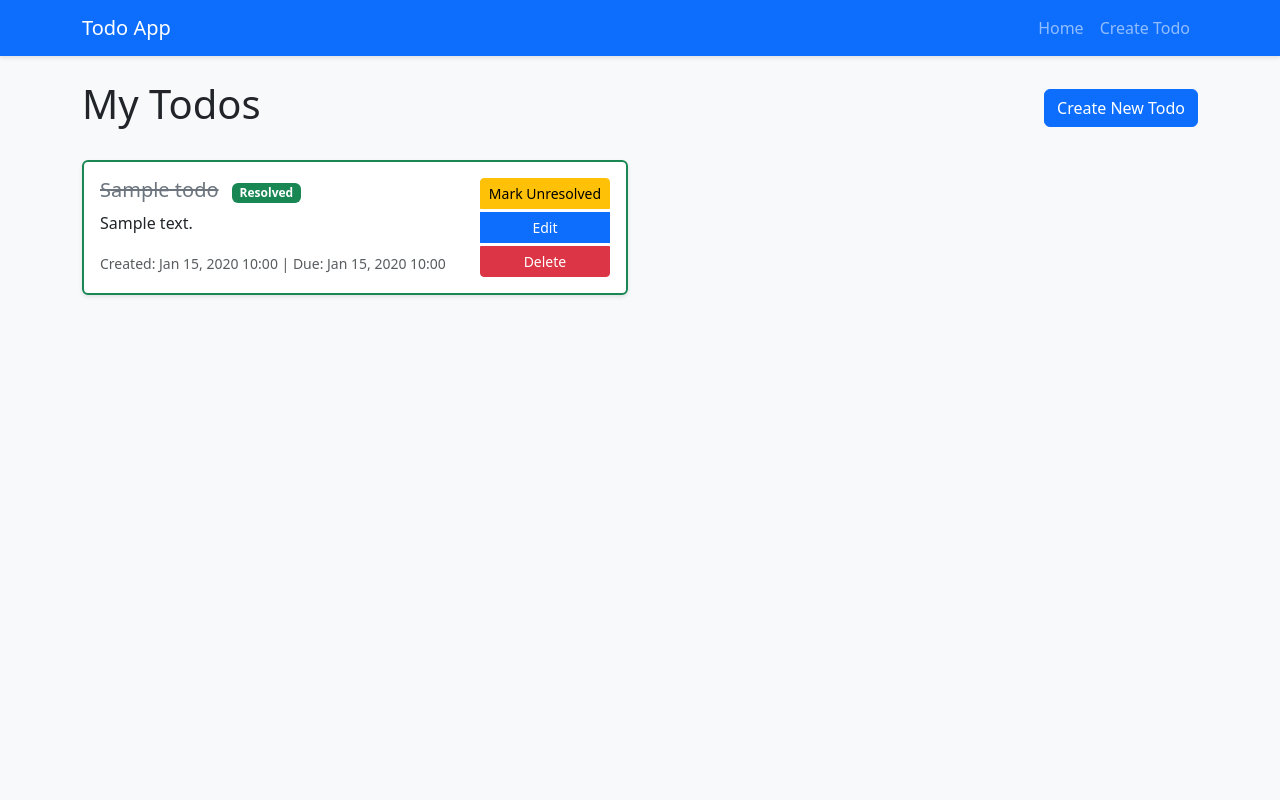
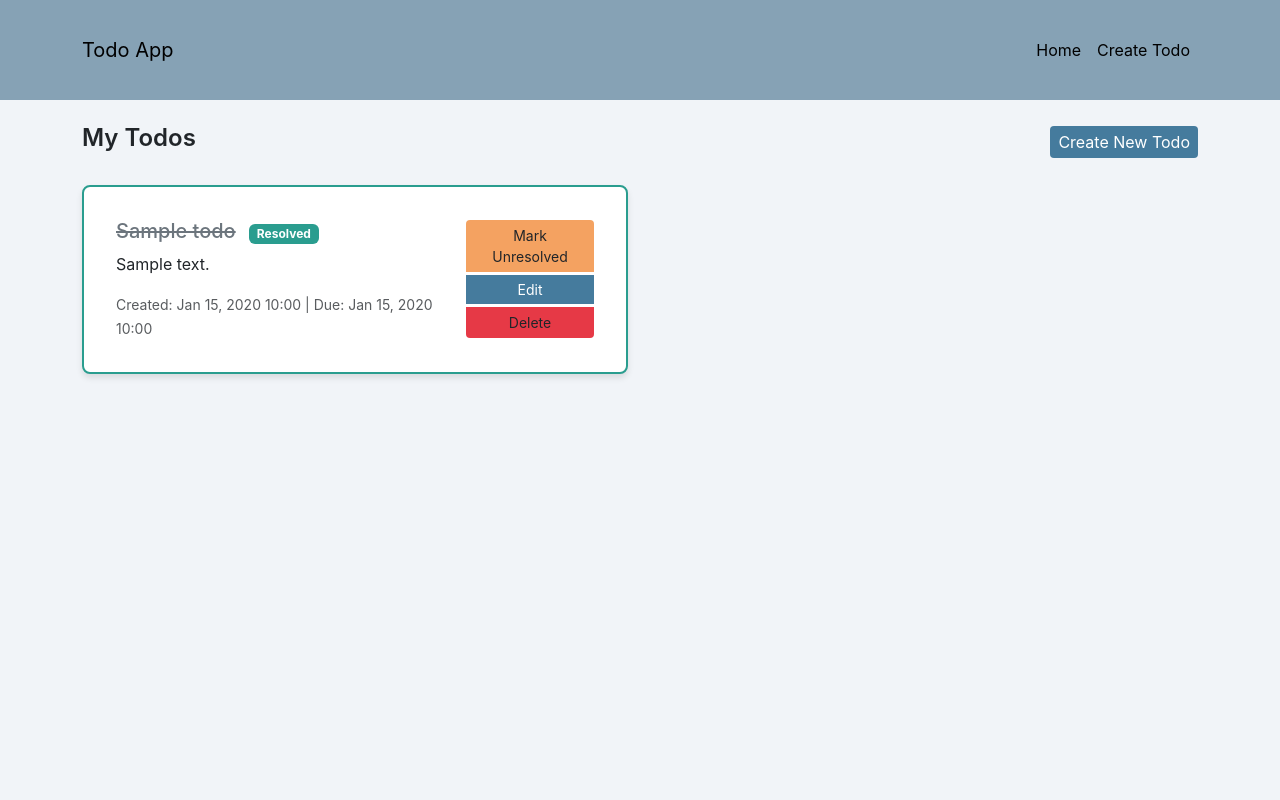
Before and after one commit to meanjula/ai_dev_tools_zoomcamp_course_projects, a Django app: page / in a window 1280 px wide. Run offline with Django 5.2, Linux system fonts and the light colour scheme; tables that the repository leaves empty hold one stand-in row (values such as "Sample post").

Commit message:
01_todo:Change styles
- changed navbar and buttons color.
- updated the card hover animation for a smooth interaction

```diff
--- a/01_todo/todo_project/settings.py
+++ b/01_todo/todo_project/settings.py
@@ -115,9 +115,10 @@ USE_TZ = True
 # Static files (CSS, JavaScript, Images)
 # https://docs.djangoproject.com/en/5.2/howto/static-files/
 
-STATIC_URL = 'static/'
+STATIC_URL = '/static/'
+
 STATICFILES_DIRS = [
-    BASE_DIR / 'todos/static'
+    BASE_DIR / 'todos' / 'static',
 ]
 
 # Default primary key field type
--- a/01_todo/todos/static/todos/css/style.css
+++ b/01_todo/todos/static/todos/css/style.css
@@ -1,30 +1,50 @@
 /* Custom styles for Todo App */
 
 body {
-    background-color: #f8f9fa;
+    background-color:#f1f4f8;
     min-height: 100vh;
+    font-family: 'Inter', sans-serif;
 }
 
 .navbar {
-    box-shadow: 0 2px 4px rgba(0,0,0,.1);
+    background-color: #86a2b5;
+    height: 100px;
 }
 
-.card {
-    box-shadow: 0 2px 4px rgba(0,0,0,.1);
-    transition: transform 0.2s, box-shadow 0.2s;
+.custom-nav a {
+    color: black;
+    text-decoration: none;
+}
+.small-heading {
+    font-size: 1.5rem;
+    font-weight: 600;
+}
+.card-style-1{
+    box-shadow: 0 4px 6px rgba(0, 0, 0, 0.1);
+    transition: transform 0.3s cubic-bezier(0.4, 0, 0.2, 1),
+        box-shadow 0.3s cubic-bezier(0.4, 0, 0.2, 1);
+    border-radius: 8px;
+    /* optional for smoother corners */
+    background-color: #fff;
+    padding: 1rem;
+}
+.card-style-1:hover {
+    transform: translateY(-5px) scale(1.02);
+    /* subtle lift and scale */
+    box-shadow: 0 10px 20px rgba(0, 0, 0, 0.15),
+        0 6px 6px rgba(0, 0, 0, 0.1);
 }
 
-.card:hover {
-    transform: translateY(-2px);
-    box-shadow: 0 4px 8px rgba(0,0,0,.15);
-}
-
-.card.border-success {
-    border-width: 2px !important;
+.card.border-green {
+    border:2px solid #2a9d8f;
 }
 
 .card-title del {
     color: #6c757d;
+}
+
+.btn-group-vertical .btn {
+    width: 8rem;
 }
 
 .btn-group-vertical .btn {
@@ -49,13 +69,40 @@ body {
     margin-left: 0.5rem;
 }
 
-/* Responsive adjustments */
-@media (max-width: 768px) {
-    .btn-group-vertical {
-        width: 100%;
-    }
+.btn.blue-btn {
+    background: #457b9d;
+    color: #fff;
+    border: none;
+    padding: 0.25rem 0.5rem;
+    border-radius: 0.25rem;
+    text-decoration: none;
+    transition: background-color 0.2s;
+}
 
-    .btn-group-vertical .btn {
-        width: 100%;
-    }
+.btn a {
+    color: #fff !important;
+    border: none;
+    padding: 0.25rem 0.5rem;
+    border-radius: 0.25rem;
+    text-decoration: none;
 }
+
+.btn.red-btn {
+    background-color: #e63946;
+}
+.btn.grey-btn {
+    background-color:#6a6767;
+
+}
+.btn.mustard-btn {
+    background-color: #f4a261;
+}
+
+.btn,
+.badge.green-btn {
+    background-color: #2a9d8f;
+}
+
+.btn.blue-btn:hover {
+    background-color: #3a6780;
+}
--- a/01_todo/todos/templates/base.html
+++ b/01_todo/todos/templates/base.html
@@ -9,14 +9,14 @@
     <link rel="stylesheet" href="{% static 'todos/css/style.css' %}">
 </head>
 <body>
-    <nav class="navbar navbar-expand-lg navbar-dark bg-primary">
+    <nav class="navbar navbar-expand-lg navbar-light navbar-bg">
         <div class="container">
             <a class="navbar-brand" href="{% url 'todos:todo_list' %}">Todo App</a>
             <button class="navbar-toggler" type="button" data-bs-toggle="collapse" data-bs-target="#navbarNav">
                 <span class="navbar-toggler-icon"></span>
             </button>
             <div class="collapse navbar-collapse" id="navbarNav">
-                <ul class="navbar-nav ms-auto">
+                <ul class="navbar-nav ms-auto custom-nav">
                     <li class="nav-item">
                         <a class="nav-link" href="{% url 'todos:todo_list' %}">Home</a>
                     </li>
--- a/01_todo/todos/templates/todos/todo_form.html
+++ b/01_todo/todos/templates/todos/todo_form.html
@@ -48,8 +48,8 @@
                     {% endif %}
 
                     <div class="d-flex gap-2">
-                        <button type="submit" class="btn btn-primary">{% if form.instance.pk %}Update{% else %}Create{% endif %} Todo</button>
-                        <a href="{% url 'todos:todo_list' %}" class="btn btn-secondary">Cancel</a>
+                        <button type="submit" class="btn btn-primary blue-btn">{% if form.instance.pk %}Update{% else %}Create{% endif %} Todo</button>
+                        <a href="{% url 'todos:todo_list' %}" class="btn grey-btn">Cancel</a>
                     </div>
                 </form>
             </div>
--- a/01_todo/todos/templates/todos/todo_list.html
+++ b/01_todo/todos/templates/todos/todo_list.html
@@ -4,28 +4,28 @@
 
 {% block content %}
 <div class="d-flex justify-content-between align-items-center mb-4">
-    <h1>My Todos</h1>
-    <a href="{% url 'todos:todo_create' %}" class="btn btn-primary">Create New Todo</a>
+    <h1 class="small-heading">My Todos</h1>
+    <a href="{% url 'todos:todo_create' %}" class="btn btn-primary blue-btn">Create New Todo</a>
 </div>
 
 {% if todos %}
     <div class="row">
         {% for todo in todos %}
         <div class="col-md-6 mb-3">
-            <div class="card {% if todo.is_resolved %}border-success{% endif %}">
+            <div class="card card-style-1 {% if todo.is_resolved %}border-green{% endif %}">
                 <div class="card-body">
-                    <div class="d-flex justify-content-between align-items-start">
+                    <div class="d-flex justify-content-between align-items-center">
                         <div class="flex-grow-1">
                             <h5 class="card-title">
                                 {% if todo.is_resolved %}
                                     <del>{{ todo.title }}</del>
-                                    <span class="badge bg-success">Resolved</span>
+                                    <span class="badge green-btn">Resolved</span>
                                 {% else %}
                                     {{ todo.title }}
                                 {% endif %}
                             </h5>
                             {% if todo.description %}
-                                <p class="card-text">{{ todo.description }}</p>
+                                <p class="card-text me-4">{{ todo.description }}</p>
                             {% endif %}
                             <small class="text-muted">
                                 Created: {{ todo.created_at|date:"M d, Y H:i" }}
@@ -34,12 +34,12 @@
                                 {% endif %}
                             </small>
                         </div>
-                        <div class="btn-group-vertical btn-group-sm">
-                            <a href="{% url 'todos:todo_toggle' todo.pk %}" class="btn btn-sm {% if todo.is_resolved %}btn-warning{% else %}btn-success{% endif %}">
+                        <div class="btn-group-vertical btn-group-sm flex-shrink-0">
+                            <a href="{% url 'todos:todo_toggle' todo.pk %}" class="btn btn-sm {% if todo.is_resolved %}mustard-btn{% else %}green-btn{% endif %}">
                                 {% if todo.is_resolved %}Mark Unresolved{% else %}Mark Resolved{% endif %}
                             </a>
-                            <a href="{% url 'todos:todo_update' todo.pk %}" class="btn btn-sm btn-primary">Edit</a>
-                            <a href="{% url 'todos:todo_delete' todo.pk %}" class="btn btn-sm btn-danger" onclick="return confirm('Are you sure you want to delete this todo?');">Delete</a>
+                            <a href="{% url 'todos:todo_update' todo.pk %}" class="btn btn-sm blue-btn">Edit</a>
+                            <a href="{% url 'todos:todo_delete' todo.pk %}" class="btn btn-sm red-btn" onclick="return confirm('Are you sure you want to delete this todo?');">Delete</a>
                         </div>
                     </div>
                 </div>
```
